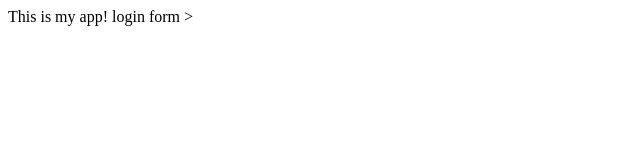
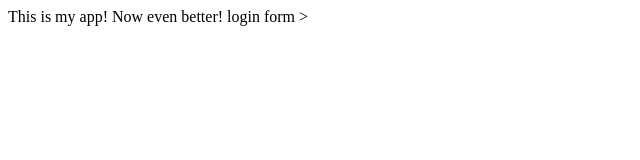
Before and after one commit to rbsulas/myappsample, a plain HTML site: page index.html in a window 1280 px wide. Shown: the whole page, without its empty margins (0-640 px from the left). Drawn offline with Linux system fonts and the light colour scheme.

Commit message:
index modified

```diff
--- a/index.html
+++ b/index.html
@@ -5,6 +5,7 @@
 </head>
 <body>
 	This is my app!
+	Now even better!
 	login form
 </body>
 </html>>
```
